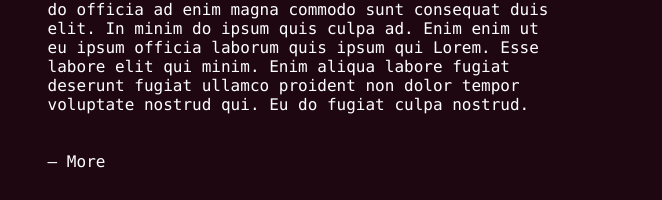
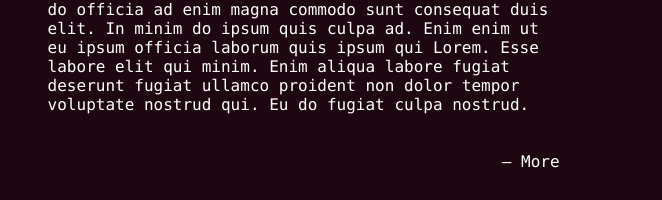
Before and after one commit to Bokehlicia/theratz, a plain HTML site: page index.html in a window 1280 px wide. Shown: the part 1868-2068 px from the top of the page, 618-1280 px from the left. Drawn offline with nearby package versions, Linux system fonts and the light colour scheme; a script that the page names is missing.

Commit message:
sil read more moved to the right side

```diff
--- a/style.scss
+++ b/style.scss
@@ -267,6 +267,11 @@
   &:hover {
     color: $highlight-color;
   }
+}
+
+.sil-one a {
+  display: flex;
+  justify-content: end;
 }
 
 .stats {
```
Also changed, not shown: style.css, 1 other file.
